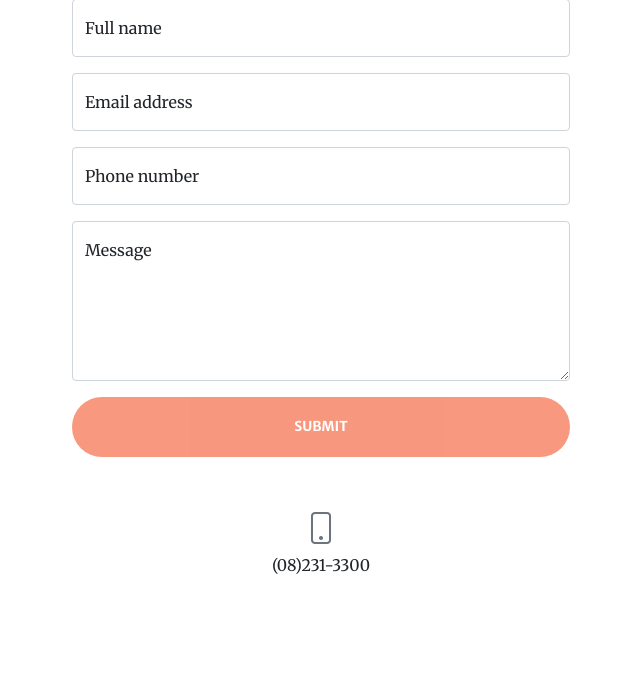
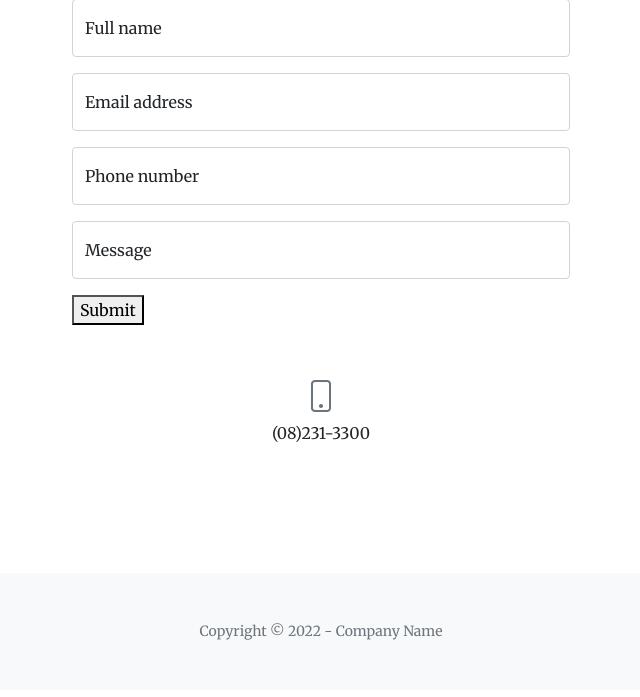
Before and after one commit to cycnqu/Alzheimer_web, a Django app: page / in a window 1280 px wide. Shown: the part 2956-3653 px from the top of the page, without its empty margins (319-959 px from the left). After the commit the page ends 3596 px from the top, so only its background shows below. Run offline with Django 4.2, Linux system fonts and the light colour scheme; parts of the project's set-up code (start-up, migrations or seed data) failed here and were passed over; some libraries are stand-ins or nearby versions.

Commit message:
add form

```diff
--- /dev/null
+++ b/Alzheimer_web/Alzheimer_web/form.py
@@ -0,0 +1,24 @@
+from django import forms
+from django.contrib.auth.forms import UserCreationForm
+from django.contrib.auth.models import User
+from binascii import a2b_qp
+from email.policy import default
+
+
+class ContactForms(forms.Form):
+    username = forms.CharField(
+        label="帳號",
+        widget=forms.TextInput(attrs={'class': 'form-control','placeholder':'Username'})
+    )
+    email = forms.EmailField(
+        label="電子郵件",
+        widget=forms.EmailInput(attrs={'class': 'form-control','placeholder':'Email'})
+    )
+    phone = forms.CharField(
+        label="帳號",
+        widget=forms.TextInput(attrs={'class': 'form-control','placeholder':'Username'})
+    )
+    message = forms.CharField(
+        label="帳號",
+        widget=forms.TextInput(attrs={'class': 'form-control','placeholder':'Username'})
+    )
--- a/Alzheimer_web/Alzheimer_web/views.py
+++ b/Alzheimer_web/Alzheimer_web/views.py
@@ -1,8 +1,46 @@
+from concurrent.futures.process import _python_exit
 from django.shortcuts import render,redirect
 from django.http import HttpResponse
 from upload.forms import *
 from login.form import *
+from django.core.mail import EmailMessage
+from django.template.loader import render_to_string
+from django.conf import settings
+from django.contrib.auth.models import User #User模組
+from django.http import HttpResponse
+from django.contrib.auth.decorators import login_required
+from django.contrib import messages
+from Alzheimer_web.form import *
 
 # start django
 def home(request):
-    return render(request, 'index.html')
+    form = ContactForms()
+    if request.method == "POST":
+        form = ContactForms(request.POST)
+        username = request.POST.get('username',None)
+        email1 = request.POST.get('email',None)
+        phone = request.POST.get('phone',None)
+        message = request.POST.get('message',None)
+        if form.is_valid():
+            # 電子郵件內容樣板
+            email_template = render_to_string(
+                '../templates/contactform_success_email.html',
+                {
+                    'username':username,
+                    'email':email1,
+                    'phone':phone,
+                    'message':message
+                }
+            )
+            email = EmailMessage(
+                '表單回傳',  # 電子郵件標題
+                email_template,  # 電子郵件內容
+                settings.EMAIL_HOST_USER,  # 寄件者
+                [settings.EMAIL_HOST_USER]  # 收件者
+            )
+            email.fail_silently = False
+            email.send()
+    context = {
+        'form': form
+    }
+    return render(request, 'index.html',context)
--- a/Alzheimer_web/login/views.py
+++ b/Alzheimer_web/login/views.py
@@ -25,8 +25,8 @@ def sign_up(request):
             email = EmailMessage(
                 '註冊成功通知信',  # 電子郵件標題
                 email_template,  # 電子郵件內容
-                settings.EMAIL_HOST_USER,  # 寄件者
-                [''+username]  # 收件者
+                ''+username,  # 寄件者
+                [settings.EMAIL_HOST_USER]  # 收件者
             )
             email.fail_silently = False
             email.send()
--- /dev/null
+++ b/Alzheimer_web/templates/contactform_success_email.html
@@ -0,0 +1,4 @@
+姓名:{{ username }}
+信箱:{{email}}
+電話:{{phone}}
+訊息:{{message}}
--- a/Alzheimer_web/templates/index.html
+++ b/Alzheimer_web/templates/index.html
@@ -189,29 +189,30 @@
                         <!-- To make this form functional, sign up at-->
                         <!-- https://startbootstrap.com/solution/contact-forms-->
                         <!-- to get an API token!-->
-                        <form id="contactForm" data-sb-form-api-token="1edec106-d1a7-440d-8b08-29c901449bc1" action="" method="POST">
+                        <form id="contactForm" action="." method="POST" >
+                            {% csrf_token %}
                             <!-- Name input-->
                             <div class="form-floating mb-3">
-                                <input class="form-control" id="name" type="text" placeholder="Enter your name..." data-sb-validations="required" />
+                                {{form.username}}
                                 <label for="name">Full name</label>
                                 <div class="invalid-feedback" data-sb-feedback="name:required">A name is required.</div>
                             </div>
                             <!-- Email address input-->
                             <div class="form-floating mb-3">
-                                <input class="form-control" id="email" type="email" placeholder="name@example.com" data-sb-validations="required,email" />
+                                {{form.email}}
                                 <label for="email">Email address</label>
                                 <div class="invalid-feedback" data-sb-feedback="email:required">An email is required.</div>
                                 <div class="invalid-feedback" data-sb-feedback="email:email">Email is not valid.</div>
                             </div>
                             <!-- Phone number input-->
                             <div class="form-floating mb-3">
-                                <input class="form-control" id="phone" type="tel" placeholder="(123) 456-7890" data-sb-validations="required" />
+                                {{form.phone}}
                                 <label for="phone">Phone number</label>
                                 <div class="invalid-feedback" data-sb-feedback="phone:required">A phone number is required.</div>
                             </div>
                             <!-- Message input-->
                             <div class="form-floating mb-3">
-                                <textarea class="form-control" id="message" type="text" placeholder="Enter your message here..." style="height: 10rem" data-sb-validations="required"></textarea>
+                                {{form.message}}
                                 <label for="message">Message</label>
                                 <div class="invalid-feedback" data-sb-feedback="message:required">A message is required.</div>
                             </div>
@@ -233,7 +234,7 @@
                             <!-- an error submitting the form-->
                             <div class="d-none" id="submitErrorMessage"><div class="text-center text-danger mb-3">Error sending message!</div></div>
                             <!-- Submit Button-->
-                            <div class="d-grid"><button class="btn btn-primary btn-xl disabled" id="submitButton" type="submit">Submit</button></div>
+                            <button type="submit">Submit</button>
                         </form>
                     </div>
                 </div>
--- a/Alzheimer_web/upload/views.py
+++ b/Alzheimer_web/upload/views.py
@@ -8,6 +8,7 @@ from upload import models
 from .filters import *
 from django.contrib.auth.models import User #User模組
 import math
+
 # Create your views here.
 number = None
 @login_required(login_url='/login')
@@ -38,12 +39,12 @@ def list_all(request):
 
 @login_required(login_url='/login')
 def image_delete(request, number=None):
-    image = Upload_Image.objects.get(id=number)
+    imagee = Upload_Image.objects.get(id=number)
     posts = models.NewsUnit.objects.filter(photoid=number).delete()
     #print(image.id)
     # 驗證登入使用者、待刪除使用者是否相同
     #退出登入，刪除資料並返回部落格列表
-    image.delete()
+    imagee.delete()
     return redirect('/listall')
 
 
```
Also changed, not shown: Alzheimer_web/db.sqlite3.
